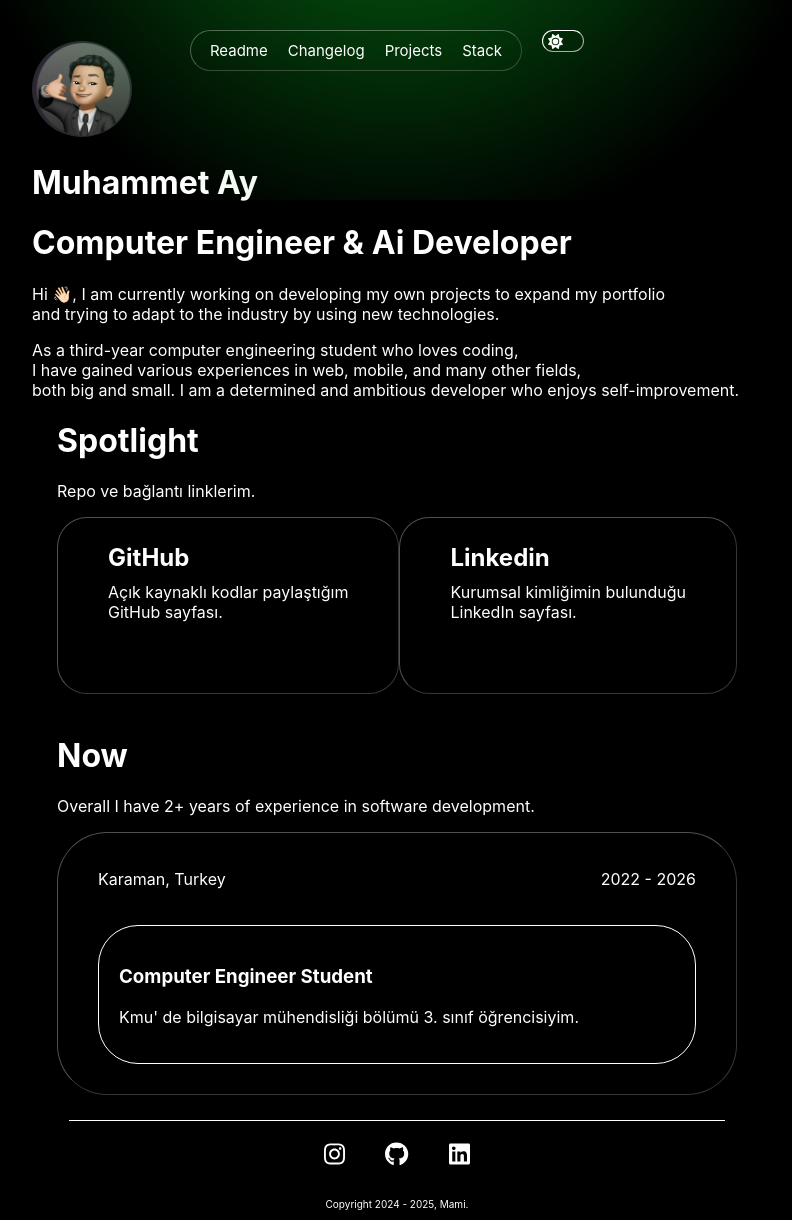
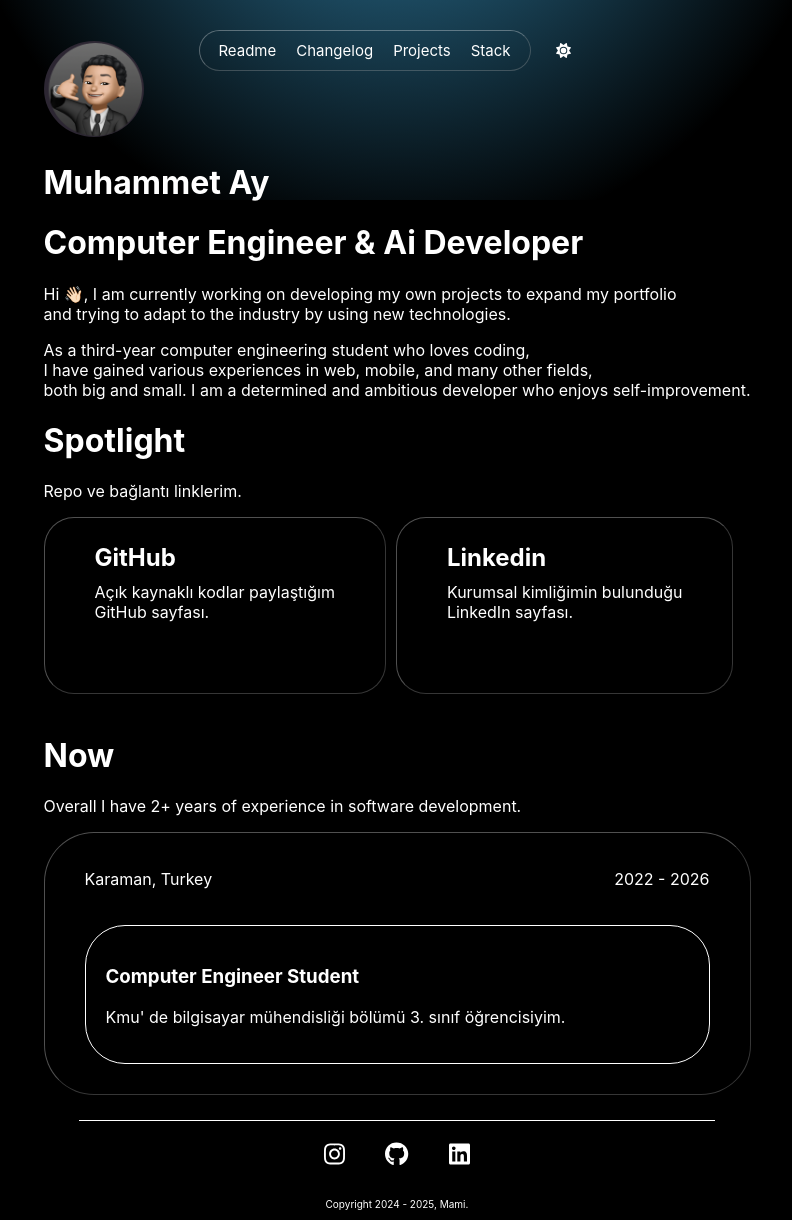
Before and after one commit to aymhmt/portfolio, a React (Create React App) app: page / in a window 1280 px wide. Shown: the whole page, without its empty margins (243-1035 px from the left). Built offline with nearby package versions, Linux system fonts and the light colour scheme.

Commit message:
Güncelleme

```diff
--- a/src/App.css
+++ b/src/App.css
@@ -6,14 +6,13 @@ body{
 }
 
 body.dark-mode {
-  background-color: #000000;
-  color: rgb(255, 255, 255);
+  background-color: #000;
+  color: #fff;
 }
-
 
 body.light-mode{
     background: #fff;
-    color: rgb(0, 0, 0);
+    color: #000;
 }
 
 .App {
@@ -78,9 +77,9 @@ body.light-mode{
   transform: translateX(-50%);
   width: 1000px;
   height: 100vh;
-  background: radial-gradient(circle, rgba(8, 162, 28, 0.7) 0%, rgba(255, 255, 255, 0) 70%);
+  background: radial-gradient(circle, rgba(70, 184, 240, 0.7) 0%, rgba(255, 255, 255, 0) 70%);
   box-shadow: none;
-  z-index: 0;
+  z-index: -1;
 }
 
 .read-me img{
@@ -164,12 +163,12 @@ body.light-mode{
 }
 
 .one{
-  background-color: #cec1c131;
+  background-color: rgba(209, 234, 245, 0.3);
 }
 
 .two{
   left: -350px;
-  background-color: #877f7f25;
+  background-color: rgb(192, 230, 249, 0.3);
 
 }
 
@@ -197,6 +196,7 @@ body.light-mode{
 
 .custom-box-container{
   display: flex;
+  gap: 10px;
 }
 
 .career-box{
@@ -299,13 +299,10 @@ body.light-mode{
 }
 
 .theme{
-  width: 40px;
-  height: 20px;
-  background: none;
   display: flex;
   align-items: center;
   margin: 0 20px;
-  border: 1px outset #fff;
+
   border-radius: 20px;
   transition: transform 0.3s ease;
 }
@@ -322,14 +319,6 @@ body.light-mode{
 
 .move-icon {
   justify-content: end;
-}
-
-.spotlight{
-  margin: 0 25px;
-}
-
-.career{
-  margin: 0 25px;
 }
 
 .footer{
@@ -363,15 +352,16 @@ body.light-mode{
 }
 
 .social a {
-  color: #fff;
+  color: inherit;
+  text-decoration: none;
   font-size: 1.5rem;
   margin: 0 20px;
 }
 
 .social a:hover{
   transform: scale(1.1);
+  color: rgba(70, 184, 240, 1);
 }
-
 
 @media (max-width: 600px) {
   .read-me,
@@ -391,7 +381,10 @@ body.light-mode{
     display: none;
   }
 
-  .theme{
-    display: none;
+
+  .career,
+  .spotlight{
+    margin: 0 25px;
   }
+
 }
--- a/src/components/Footer.jsx
+++ b/src/components/Footer.jsx
@@ -1,6 +1,7 @@
 import React from "react";
 import { FontAwesomeIcon } from "@fortawesome/react-fontawesome";
 import { faInstagram, faGithub, faLinkedin } from "@fortawesome/free-brands-svg-icons";
+import '../App.css'
 
 function Footer() {
     return (
--- a/src/components/Navbar.jsx
+++ b/src/components/Navbar.jsx
@@ -1,16 +1,18 @@
-import React, { useState, useRef } from "react";
+import React, { useState} from "react";
 import { useNavigate } from "react-router-dom";
 import { FontAwesomeIcon } from "@fortawesome/react-fontawesome";
-import { faMoon } from "@fortawesome/free-regular-svg-icons";
-import { faSun } from "@fortawesome/free-solid-svg-icons";
+import { faMoon as solidMoon } from "@fortawesome/free-solid-svg-icons";
+import { faSun as solidSunBright } from "@fortawesome/free-solid-svg-icons";
 import "../App.css";
 
 function Navbar() {
   const navigate = useNavigate();
-  const iconRef = useRef(null);
 
   const [isDarkMode, setIsDarkMode] = useState(true);
-  const [isIconMoved, setIsIconMoved] = useState(false);
+
+  const openNav = () => {
+    return true;
+  }
 
   const toggleTheme = () => {
     setIsDarkMode(!isDarkMode);
@@ -21,17 +23,6 @@ function Navbar() {
     } else {
       document.body.classList.add("dark-mode");
       document.body.classList.remove("light-mode");
-    }
-
-    if (iconRef.current) {
-      if (!isIconMoved) {
-        iconRef.current.classList.add("move-icon");
-        setIsIconMoved(true);
-      } else {
-
-        iconRef.current.classList.remove("move-icon");
-        setIsIconMoved(false);
-      }
     }
   };
 
@@ -50,9 +41,9 @@ function Navbar() {
             <span className="option-item" onClick={() => handleOptionClick('stack')}>Stack</span>
           </div>
         </nav>
-        <div className="theme" ref={iconRef}>
+        <div className="theme">
           <FontAwesomeIcon
-            icon={isDarkMode ? faSun : faMoon}
+            icon={isDarkMode ? solidSunBright : solidMoon}
             onClick={toggleTheme}
             className="icon"
           />
```
